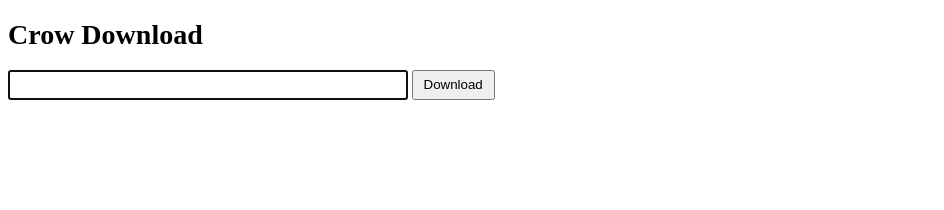
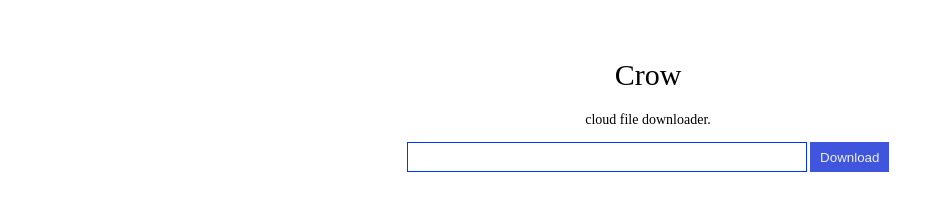
Before and after one commit to yangsibai/Crow, a plain HTML site: page tmpl/index.html in a window 1280 px wide. Shown: the whole page, without its empty margins (0-944 px from the left). Drawn offline with Linux system fonts and the light colour scheme.

Commit message:
change home page

```diff
--- /dev/null
+++ b/static/css/style.less
@@ -0,0 +1,36 @@
+html, body {
+    width: 100%;
+    height: 100%;
+    font-size: 14px;
+}
+.container {
+    margin: auto;
+    width: 600px;
+    text-align: center;
+    padding: 30px 0;
+    h1 {
+        font-size: 30px;
+        font-weight: 100;
+    }
+    form {
+        input {
+            width: 400px;
+            height: 30px;
+            box-sizing: border-box;
+            outline: none;
+            padding: 3px;
+        }
+        input:focus {
+            border: 1px solid #0033FF;
+        }
+        button {
+            height: 30px;
+            padding: 3px 10px;
+            box-sizing: border-box;
+            background: #3F55DD;
+            border: none;
+            outline: none;
+            color: #F0F0F0;
+        }
+    }
+}
--- a/tmpl/index.html
+++ b/tmpl/index.html
@@ -4,29 +4,16 @@
         <meta lang="en">
         <meta charset="utf-8">
         <title>Crow - download file</title>
-        <style>
-            html, body {
-                width: 100%;
-                height: 100%;
-                font-size: 14px;
-            }
-            form input {
-                width: 400px;
-                height: 30px;
-                box-sizing: border-box;
-            }
-            form button {
-                height: 30px;
-                padding: 3px 10px;
-                box-sizing: border-box;
-            }
-        </style>
+        <link rel="stylesheet" href="/css/style.css">
     </head>
     <body>
-        <h1>Crow Download</h1>
-        <form method="GET" action="download">
-            <input name="src" type="text" autofocus/>
-            <button type="submit">Download</button>
-        </form>
+        <div class="container">
+            <h1>Crow</h1>
+            <p class="desc">cloud file downloader.</p>
+            <form method="GET" action="download">
+                <input name="src" type="text" autofocus/>
+                <button type="submit">Download</button>
+            </form>
+        </div>
     </body>
 </html>
```
Also changed, not shown: static/css/style.css (added), 2 other files.
